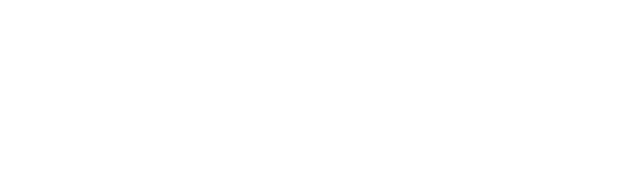
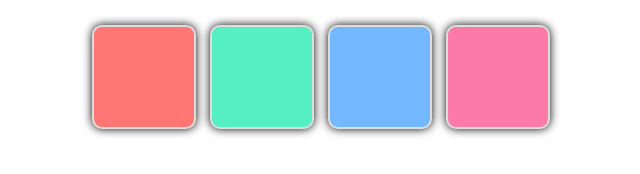
Before and after one commit to abuhanif254/Simple-DOM-Project-In-JavaScript-, a plain HTML site: page index.html in a window 1280 px wide. Shown: the whole page, without its empty margins (339-979 px from the left). Drawn offline with Linux system fonts and the light colour scheme.

Commit message:
add project style

```diff
--- a/index.html
+++ b/index.html
@@ -6,7 +6,15 @@
     <title>DOM Project One</title>
     <link rel="stylesheet" href="style.css">
 </head>
-<body>
+<body id="body">
+    <nav id="menu">
+        <ul>
+            <li class="red"></li>
+            <li class="green"></li>
+            <li class="blue"></li>
+            <li class="pink"></li>
+        </ul>
+    </nav>
 
 
 
--- a/style.css
+++ b/style.css
@@ -0,0 +1,39 @@
+*,
+*::after
+*::after{
+    margin: 0;
+    padding: 0;
+    list-style: none;
+    box-sizing: border-box;
+}
+
+#menu ul{
+    text-align: center;
+    margin-top: 25px;
+}
+
+#menu li{
+    display: inline-block;
+    border: 2px solid #ddd;
+    width: 100px;
+    height: 100px;
+    margin: 0 5px;
+    border-radius: 10px;
+    box-shadow: 0 0 10px;
+    cursor: pointer;
+}
+#menu li.red{
+    background: #ff7675;
+}
+
+#menu li.green{
+    background: #55efc4;
+}
+
+#menu li.blue {
+    background: #74b9ff;
+}
+
+#menu li.pink{
+    background: #fd79a8;
+}
```
